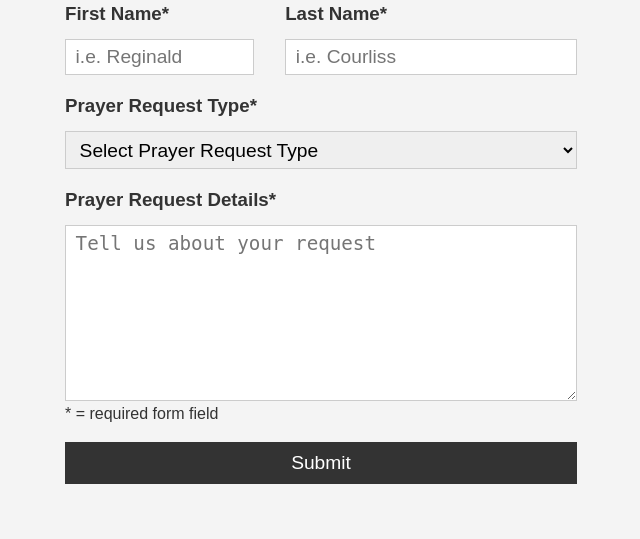
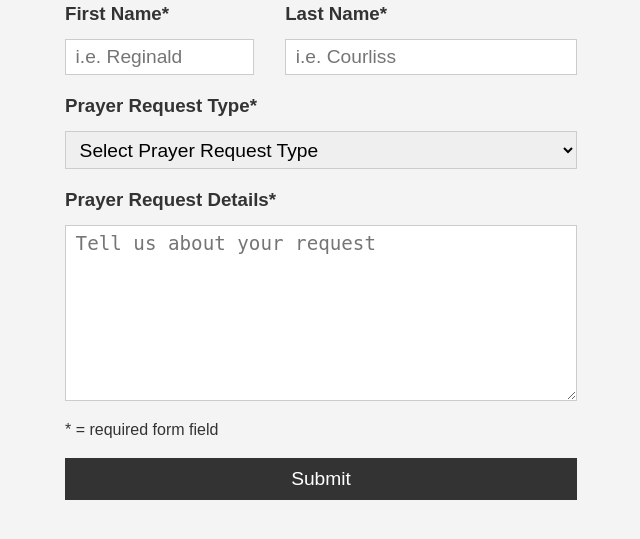
Before and after one commit to elktonchurch/prayer-request-app, a Flask app: page / in a window 1280 px wide. Shown: the part 119-658 px from the top of the page, without its empty margins (319-959 px from the left). Run offline with Flask 2, Linux system fonts and the light colour scheme.

Commit message:
Updates margin on the form's footnote

```diff
--- a/static/style.css
+++ b/static/style.css
@@ -140,6 +140,10 @@ textarea {
 	padding-left: 0.6rem;
 }
 
+.required-form-footnote {
+	margin: 1rem 1rem 1rem 0;
+}
+
 .btn {
 	display: block;
 	font-size: 1.5rem;
--- a/templates/index.html
+++ b/templates/index.html
@@ -72,7 +72,7 @@
 							placeholder="Tell us about your request"
 							></textarea>
 						</label>
-						<p>* = required form field</p>
+						<p class="required-form-footnote">* = required form field</p>
 					</div>
 					<label for="requestSubmit-btn">
 						<input type="submit" value="Submit" class="btn" id="requestSubmit-btn"/>
```
